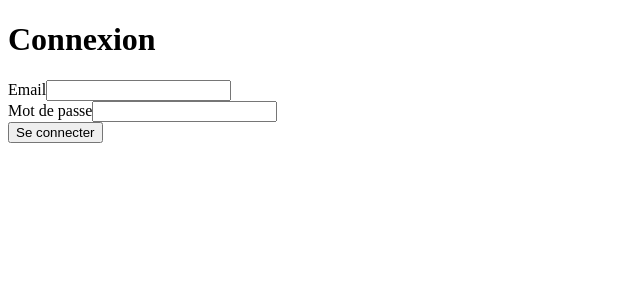
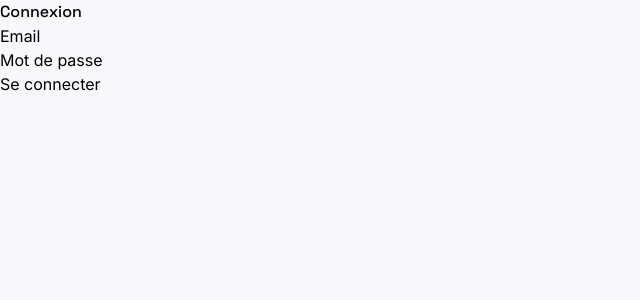
Before and after one commit to AzariahMartinault/exam_hub_front_web2, a React (Vite) app: page / in a window 1280 px wide. Shown: the top 300 px of the page, without its empty margins (0-640 px from the left). Built offline with nearby package versions, Linux system fonts and the light colour scheme.

Commit message:
chore: installation et configuration de Tailwind CSS (palette, polices)

```diff
--- a/index.html
+++ b/index.html
@@ -5,6 +5,9 @@
     <link rel="icon" type="image/svg+xml" href="/favicon.svg" />
     <meta name="viewport" content="width=device-width, initial-scale=1.0" />
     <title>exam-hub-frontend</title>
+    <link rel="preconnect" href="https://fonts.googleapis.com">
+    <link rel="preconnect" href="https://fonts.gstatic.com" crossorigin>
+    <link href="https://fonts.googleapis.com/css2?family=Space+Grotesk:wght@500;700&family=Inter:wght@400;500;600&family=JetBrains+Mono:wght@500;700&display=swap" rel="stylesheet">
   </head>
   <body>
     <div id="root"></div>
--- a/package.json
+++ b/package.json
@@ -16,6 +16,7 @@
   },
   "devDependencies": {
     "@eslint/js": "^10.0.1",
+    "@tailwindcss/vite": "^4.3.3",
     "@types/react": "^19.2.18",
     "@types/react-dom": "^19.2.4",
     "@vitejs/plugin-react": "^6.1.0",
@@ -23,6 +24,7 @@
     "eslint-plugin-react-hooks": "^7.1.1",
     "eslint-plugin-react-refresh": "^0.5.4",
     "globals": "^17.11.0",
+    "tailwindcss": "^4.3.3",
     "vite": "^8.2.2"
   }
 }
--- a/src/index.css
+++ b/src/index.css
@@ -0,0 +1,24 @@
+@import "tailwindcss";
+
+@theme {
+  --font-display: "Space Grotesk", sans-serif;
+  --font-body: "Inter", sans-serif;
+  --font-mono: "JetBrains Mono", monospace;
+
+  --color-sidebar: #1E1B2E;
+  --color-accent: #6D28D9;
+  --color-accent-hover: #5B21B6;
+  --color-warning: #F59E0B;
+  --color-success: #10B981;
+  --color-danger: #EF4444;
+  --color-bg: #F8F7FC;
+}
+
+body {
+  font-family: var(--font-body);
+  background-color: var(--color-bg);
+}
+
+h1, h2, h3 {
+  font-family: var(--font-display);
+}
--- a/vite.config.js
+++ b/vite.config.js
@@ -1,7 +1,7 @@
+import { defineConfig } from 'vite'
 import react from '@vitejs/plugin-react'
-import { defineConfig } from 'vite'
+import tailwindcss from '@tailwindcss/vite'
 
-// https://vite.dev/config/
 export default defineConfig({
-  plugins: [react()],
+  plugins: [react(), tailwindcss()],
 })
```
Also changed, not shown: 1 other file (tests, documents, lock files or other folders).
